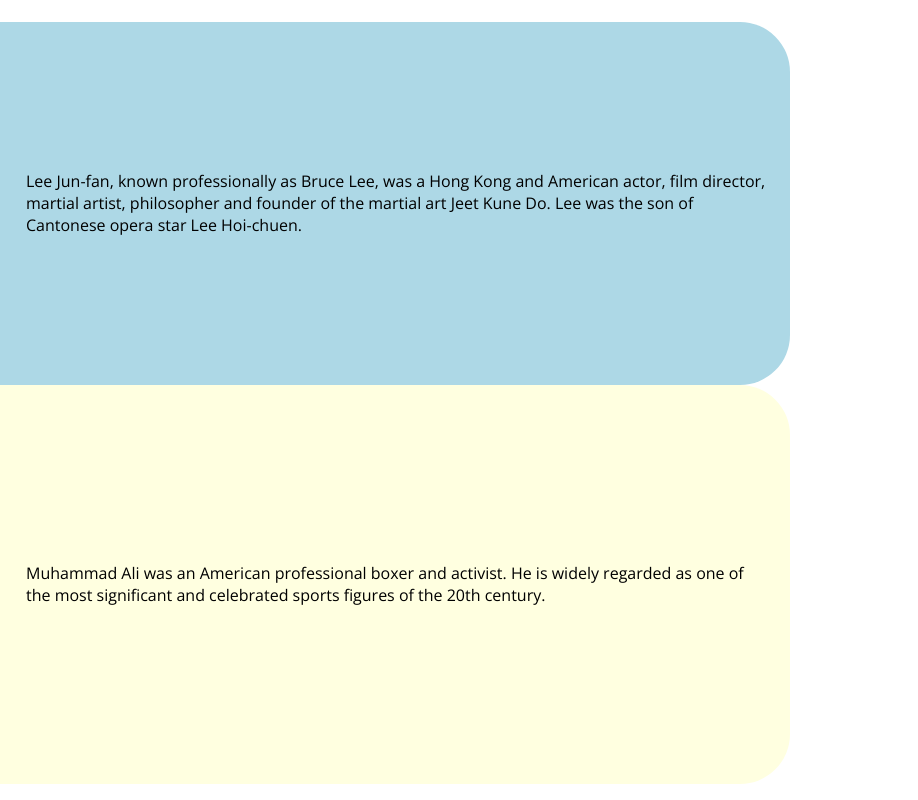
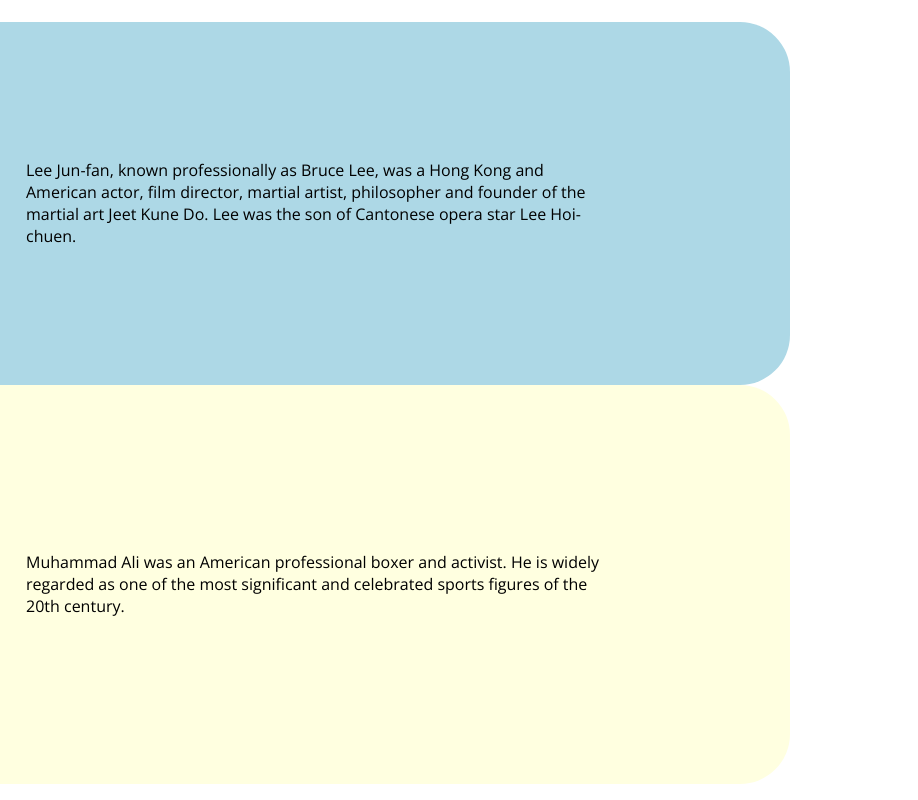
Before and after one commit to jevonthomas/What-You-See-Is-What-You-Get, a plain HTML site: page index.html in a window 1280 px wide. Shown: the full height of the page, 362-1280 px from the left. Drawn offline with nearby package versions, Linux system fonts and the light colour scheme.

Commit message:
Resolved the error messages

```diff
--- a/wysiwyg.css
+++ b/wysiwyg.css
@@ -39,8 +39,9 @@ img {
 	text-align: center;
 }
 
-.bio section {
+.bio div {
 	padding-right: 20px;
+	width: 75%;
 }
 
 /*When you click on one of the person elements, a dotted border should appear around it.*/
--- a/wysiwyg.js
+++ b/wysiwyg.js
@@ -33,7 +33,7 @@ for (let i = 0; i < person.length; i++) {
           <footer>${person[i].lifespan.birth} - ${person[i].lifespan.death}</footer>
         </div>
         <div class="bio">
-          <section>${person[i].bio}</section>
+          <div>${person[i].bio}</div>
         </div>
       </article>`
 }
@@ -52,6 +52,16 @@ for (let i = 0; i < personCard.length; i++) {
     }
     //adds the active class to the clicked card
     personCard[i].classList.toggle("active");
+    //assign the card with the active class added to it to a variable
+    let activeCard = document.getElementsByClassName("active");
+    for (let j = 0; j < activeCard.length; j++) {
+      //add keyup event for input bar
+      inputBar.addEventListener("keyup", function(){
+      console.log(activeCard);
+      //input value will appear in .bio section element
+        activeCard[j].childNodes[3].childNodes[1].innerHTML = document.getElementById("search-bar").value;
+      })
+    }
   })
 }
 
@@ -62,13 +72,3 @@ document.addEventListener("keyup", function(event) {
     inputBar.value = "";
   }
 })
-
-//assign the card with the active class added to it to a variable
-let activeCard = document.getElementsByClassName("active");
-for (let j = 0; j < personCard.length; j++) {
-  //add keyup event for input bar
-  inputBar.addEventListener("keyup", function(){
-  //input value will appear in .bio section element
-    activeCard[j].childNodes[3].childNodes[1].innerHTML = document.getElementById("search-bar").value;
-  })
-}
```
